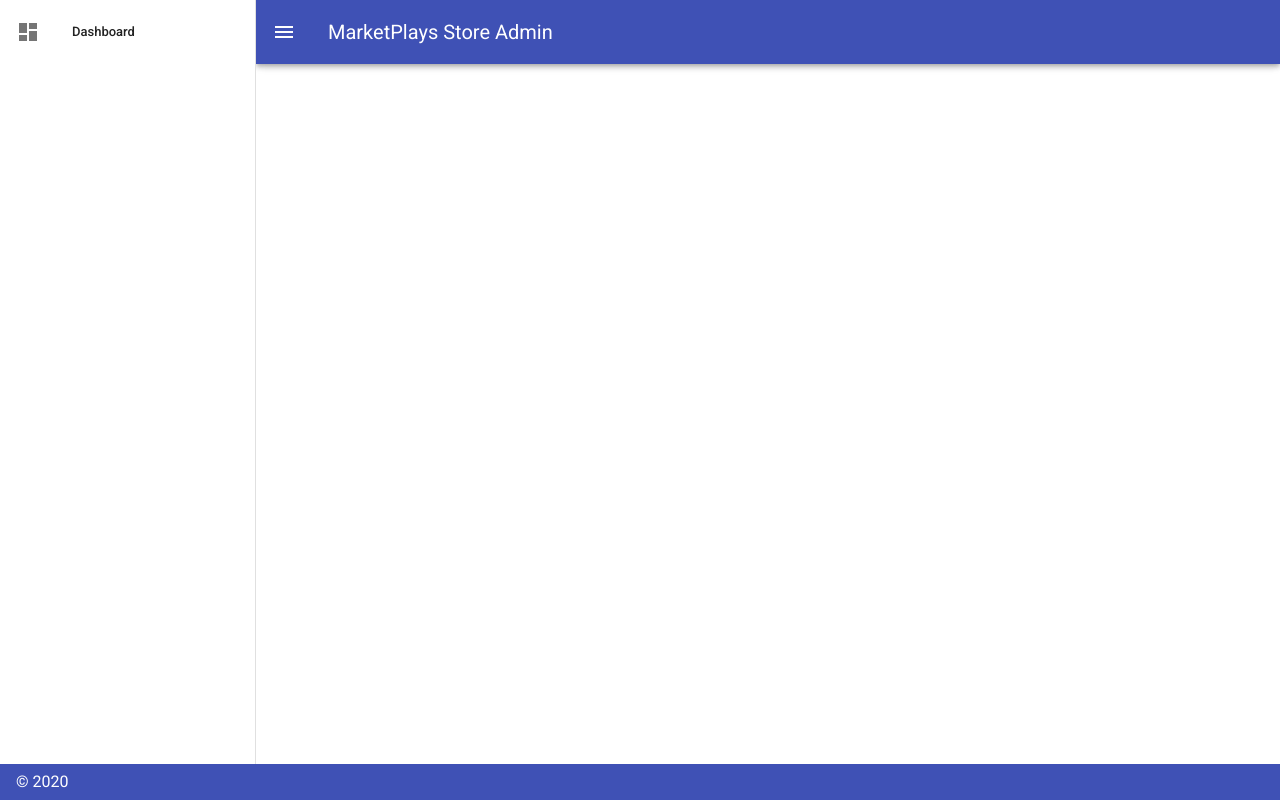
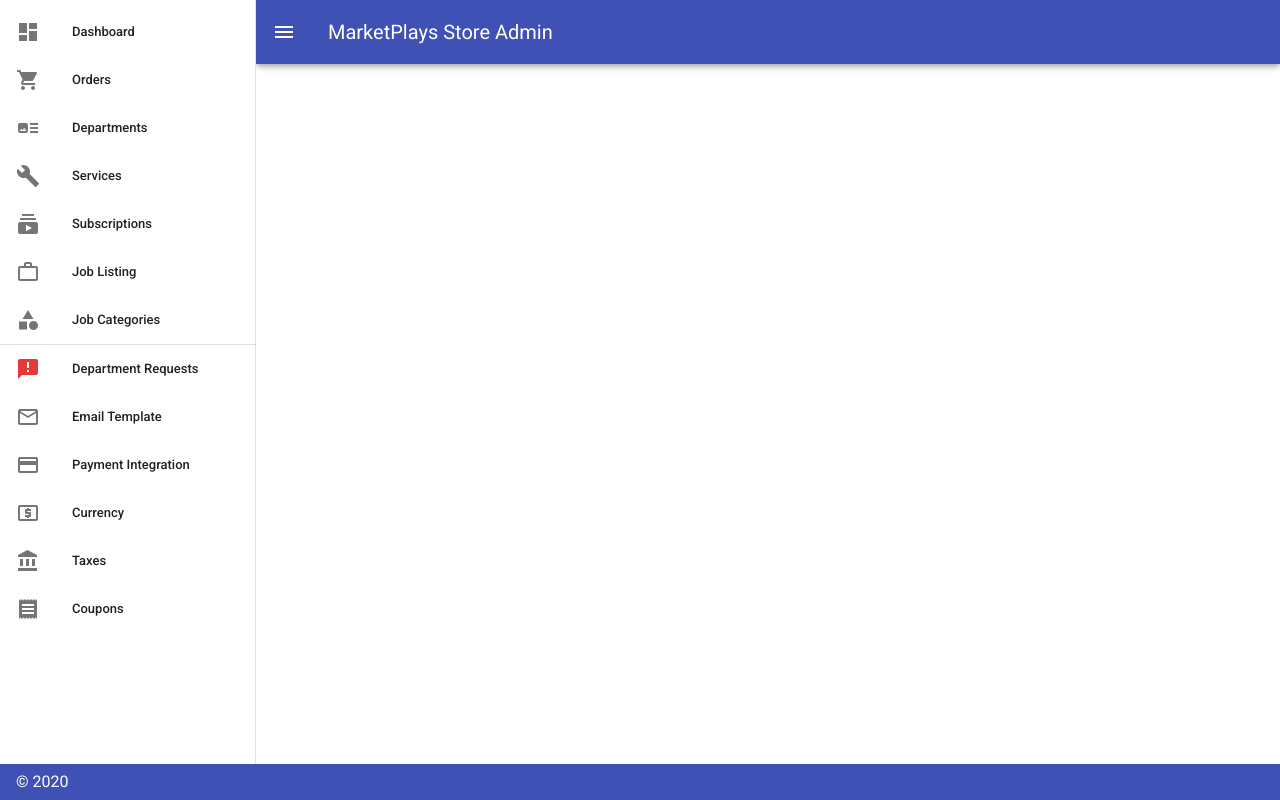
Before and after one commit to ismaeljhon/marketplays-store-admin, a Vue app: page / in a window 1280 px wide. Built offline with nearby package versions, Linux system fonts and the light colour scheme.

Commit message:
Add navigation

```diff
--- a/src/App.vue
+++ b/src/App.vue
@@ -5,14 +5,18 @@
       app
     >
       <v-list dense>
-        <v-list-item link v-for="item in navigation" :key="item.key">
+        <div v-for="(item, index) in navigation" :key="index">
+          <v-list-item link v-if="item.key != 'divider'">
             <v-list-item-action>
-            <v-icon>{{ item.icon }}</v-icon>
+              <v-icon :color="item.icon_color || ''">{{ item.icon }}</v-icon>
             </v-list-item-action>
             <v-list-item-content>
               <v-list-item-title>{{ item.label }}</v-list-item-title>
             </v-list-item-content>
           </v-list-item>
+          <v-divider v-else></v-divider>
+        </div>
+
       </v-list>
     </v-navigation-drawer>
 
@@ -70,7 +74,20 @@
     data: () => ({
       drawer: null,
       navigation: [
-        { key: "dashoard", label: "Dashboard", icon: "dashboard" }
+        { key: "dashboard", label: "Dashboard", icon: "dashboard" },
+        { key: "orders", label: "Orders", icon: "shopping_cart" },
+        { key: "departments", label: "Departments", icon: "art_track" },
+        { key: "services", label: "Services", icon: "build" },
+        { key: "subscriptions", label: "Subscriptions", icon: "subscriptions" },
+        { key: "job-listing", label: "Job Listing", icon: "work_outline" },
+        { key: "job-categories", label: "Job Categories", icon: "category" },
+        { key: "divider" },
+        { key: "department-requests", label: "Department Requests", icon: "announcement", icon_color: "red darken-1"},
+        { key: "email-template", label: "Email Template", icon: "mail_outline" },
+        { key: "payment-integration", label: "Payment Integration", icon: "credit_card" },
+        { key: "currency", label: "Currency", icon: "local_atm" },
+        { key: "taxes", label: "Taxes", icon: "account_balance" },
+        { key: "coupons", label: "Coupons", icon: "receipt" },
       ]
     }),
   }
```
Lines whose indentation alone changed are shown as unchanged.
